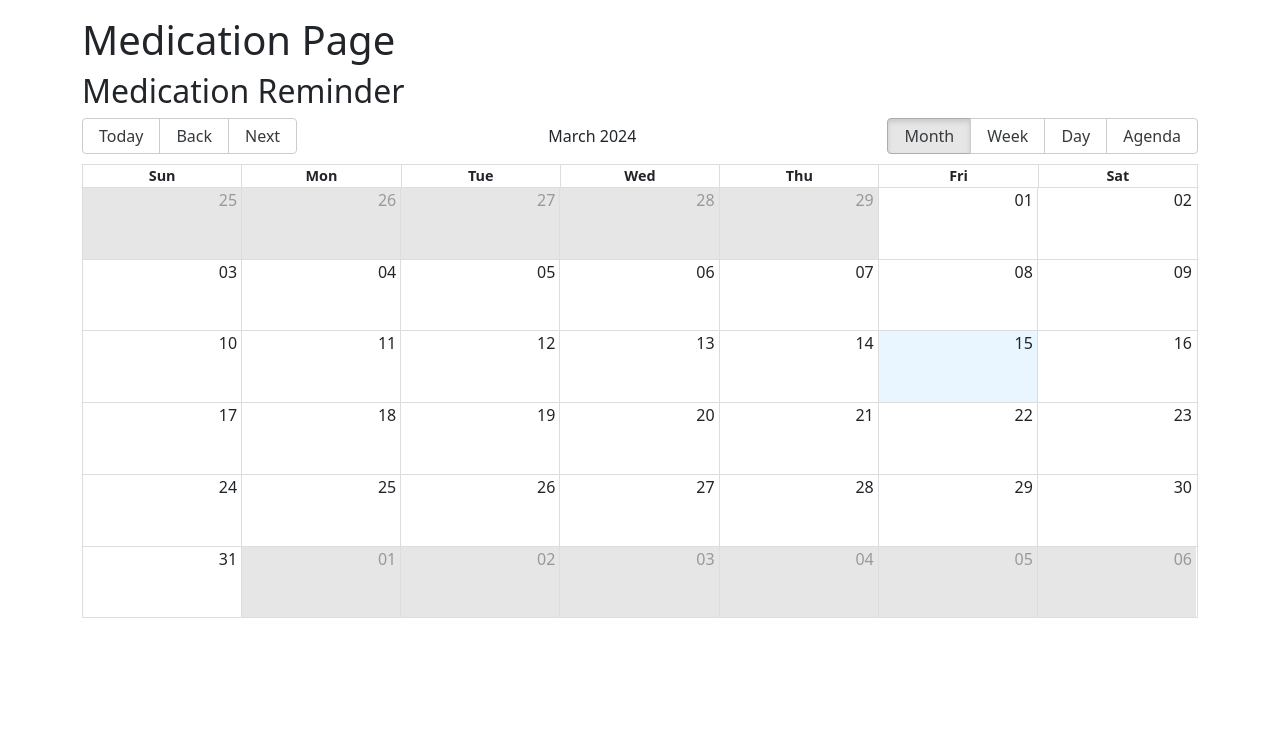
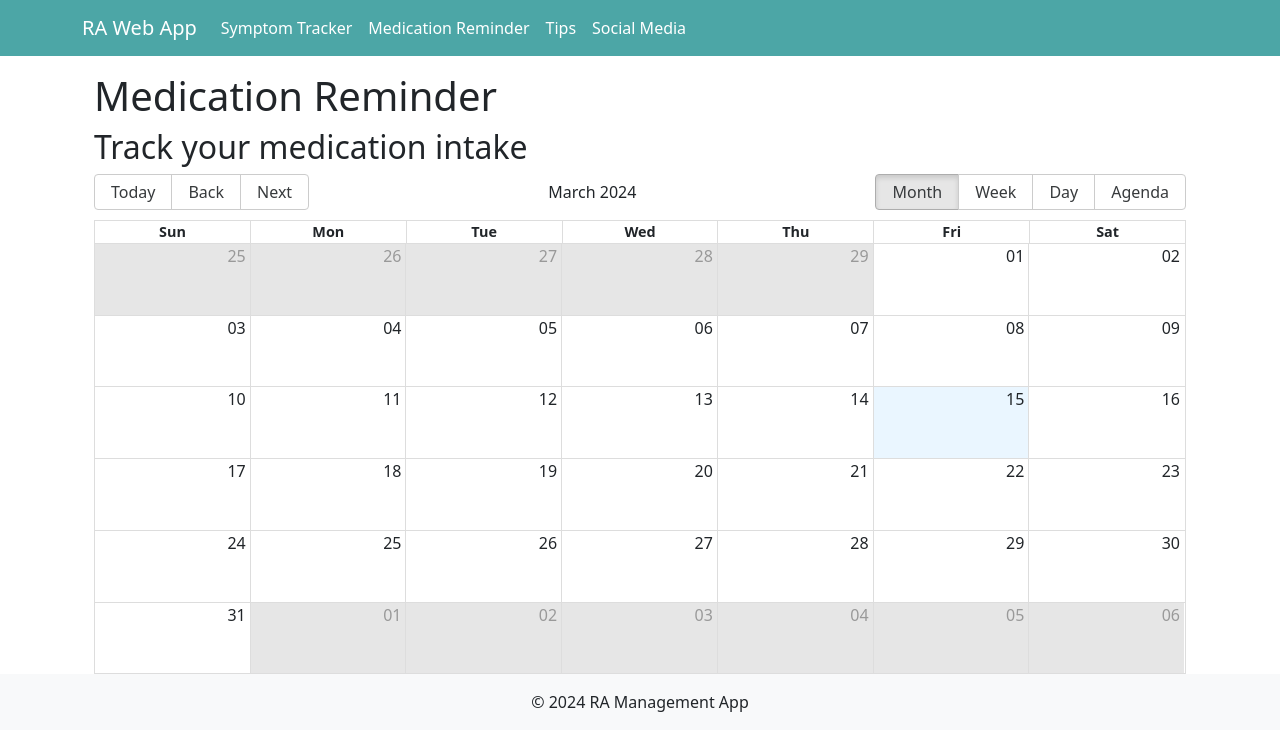
Before and after one commit to MCoding90/ArthriHealth, a React (Create React App) app: page /medication-page in a window 1280 px wide. Shown: the top 750 px of the page. Built offline with nearby package versions, Linux system fonts and the light colour scheme.

Commit message:
styled the navbar to reflect health apps

```diff
--- a/src/App.js
+++ b/src/App.js
@@ -1,18 +1,55 @@
 import React from "react";
 import { Route, Routes } from "react-router-dom";
+import Layout from "./pages/Layout";
 import HomePage from "./pages/Homepage";
 import UserPage from "./pages/Userpage";
 import SymptomTracker from "./pages/SymptomTracker";
 import HealthTips from "./pages/HealthTips";
 import MedicationPage from "./pages/Medicationpage";
+
 export default function App() {
 	return (
 		<Routes>
-			<Route exact path="/" element={<HomePage />} />
-			<Route path="/:id" element={<UserPage />} />
-			<Route exact path="symptom-tracker" element={<SymptomTracker />} />
-			<Route exact path="medication-page" element={<MedicationPage />} />
-			<Route exact path="health-tips" element={<HealthTips />} />
+			<Route
+				path="/"
+				element={
+					<Layout>
+						<HomePage />
+					</Layout>
+				}
+			/>
+			<Route
+				path="/:id"
+				element={
+					<Layout>
+						<UserPage />
+					</Layout>
+				}
+			/>
+			<Route
+				path="symptom-tracker"
+				element={
+					<Layout>
+						<SymptomTracker />
+					</Layout>
+				}
+			/>
+			<Route
+				path="medication-page"
+				element={
+					<Layout>
+						<MedicationPage />
+					</Layout>
+				}
+			/>
+			<Route
+				path="health-tips"
+				element={
+					<Layout>
+						<HealthTips />
+					</Layout>
+				}
+			/>
 		</Routes>
 	);
 }
--- /dev/null
+++ b/src/pages/Footer.js
@@ -0,0 +1,11 @@
+import { Container, Row, Col } from "react-bootstrap";
+
+const Footer = () => (
+	<Container fluid as="footer" className="bg-light">
+		<Row>
+			<Col className="text-center py-3">© 2024 RA Management App</Col>
+		</Row>
+	</Container>
+);
+
+export default Footer;
--- /dev/null
+++ b/src/pages/Header.js
@@ -0,0 +1,50 @@
+import React from "react";
+import { Navbar, Nav, Container } from "react-bootstrap";
+import { Link } from "react-router-dom";
+
+const customNavbarStyle = {
+	backgroundColor: "rgba(0, 128, 128, 0.7)",
+	color: "white",
+};
+
+const Header = () => {
+	return (
+		<Navbar style={customNavbarStyle} expand="md">
+			<Container>
+				<Navbar.Brand as={Link} to="/" style={{ color: "white" }}>
+					RA Web App
+				</Navbar.Brand>
+				<Navbar.Toggle
+					aria-controls="responsive-navbar-nav"
+					style={{ color: "white" }}
+				/>
+				<Navbar.Collapse id="responsive-navbar-nav">
+					<Nav className="ml-auto">
+						<Nav.Link
+							as={Link}
+							to="/symptom-tracker"
+							style={{ color: "white" }}
+						>
+							Symptom Tracker
+						</Nav.Link>
+						<Nav.Link
+							as={Link}
+							to="/medication-page"
+							style={{ color: "white" }}
+						>
+							Medication Reminder
+						</Nav.Link>
+						<Nav.Link as={Link} to="/health-tips" style={{ color: "white" }}>
+							Tips
+						</Nav.Link>
+						<Nav.Link as={Link} to="/social-media" style={{ color: "white" }}>
+							Social Media
+						</Nav.Link>
+					</Nav>
+				</Navbar.Collapse>
+			</Container>
+		</Navbar>
+	);
+};
+
+export default Header;
--- a/src/pages/Homepage.js
+++ b/src/pages/Homepage.js
@@ -7,7 +7,6 @@ const HomePage = () => {
 			<Row className="mt-5">
 				<Col>
 					<h1>Rheumatoid Arthritis Web App</h1>
-					<p>Welcome to Rheumatoid Arthritis Web App!</p>
 				</Col>
 			</Row>
 			<Row className="mt-5">
@@ -33,7 +32,7 @@ const HomePage = () => {
 					</ul>
 				</Col>
 			</Row>
-			<Row className="mt-5">
+			{/* <Row className="mt-5">
 				<Col>
 					<Link to="/symptom-tracker" className="mr-3">
 						<Button variant="primary">Symptom Tracker</Button>
@@ -45,7 +44,7 @@ const HomePage = () => {
 						<Button variant="primary">Tips</Button>
 					</Link>
 				</Col>
-			</Row>
+			</Row> */}
 		</Container>
 	);
 };
--- /dev/null
+++ b/src/pages/Layout.js
@@ -0,0 +1,16 @@
+import React from "react";
+import { Container } from "react-bootstrap";
+import Footer from "./Footer";
+import Header from "./Header";
+
+const Layout = ({ children }) => {
+	return (
+		<>
+			<Header />
+			<Container>{children}</Container>
+			<Footer />
+		</>
+	);
+};
+
+export default Layout;
--- a/src/pages/MedicationReminder.js
+++ b/src/pages/MedicationReminder.js
@@ -7,7 +7,7 @@ const localizer = momentLocalizer(moment);
 const MedicationReminder = ({ events }) => {
 	return (
 		<div>
-			<h2>Medication Reminder</h2>
+			<h2>Track your medication intake</h2>
 			<Calendar
 				localizer={localizer}
 				events={events}
--- a/src/pages/Medicationpage.js
+++ b/src/pages/Medicationpage.js
@@ -13,7 +13,7 @@ const medicationReminders = [
 const MedicationPage = () => {
 	return (
 		<Container>
-			<h1 className="mt-3">Medication Page</h1>
+			<h1 className="mt-3">Medication Reminder</h1>
 			<MedicationReminder events={medicationReminders} />
 		</Container>
 	);
```
